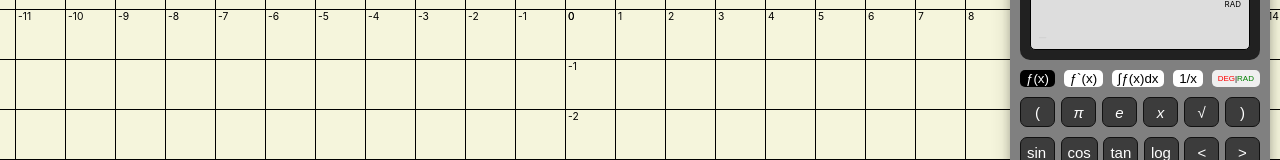
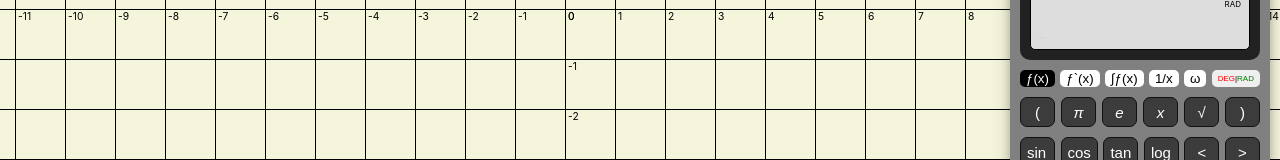
Before and after one commit to roybselim/lite-graf-v2, a React (Create React App) app: page / in a window 1280 px wide. Shown: the part 445-605 px from the top of the page. Built offline with nearby package versions, Linux system fonts and the light colour scheme.

Commit message:
added angular capabilities

```diff
--- a/src/App.css
+++ b/src/App.css
@@ -189,3 +189,10 @@
 	right: 0px;
 	width: 220px;
 }
+.equationContainer {
+	display: flex;
+	width: 100%;
+	overflow: hidden;
+	align-items: flex-end;
+	height: 30px;
+}
--- a/src/Calculator.tsx
+++ b/src/Calculator.tsx
@@ -1,26 +1,31 @@
+import './App.css';
+import useStore, { ICalculator } from './store';
 import { useEffect, useRef, useState } from 'react';
-import './App.css';
 import { getEquation, parseEquation, sanitize } from './helpers';
-import useStore, { ICalculator } from './store';
 
 interface ICalculatorProps {
 	calculator: ICalculator;
 }
 
 const Calculator = (_props: ICalculatorProps) => {
-	const [pressed, setPressed] = useState(false);
-	const [position, setPosition] = useState({ x: 0, y: 0 });
+	const { calculator } = _props;
+	const ref = useRef<any>(null);
 	const [ans, setAns] = useState('');
-	const ref = useRef<any>(null);
 	const [caret, setCaret] = useState(0);
 	const [prevEq, setPrevEq] = useState('');
+	const [pressed, setPressed] = useState(false);
 	const [inverse, setInverse] = useState(false);
 	const [answerMode, setAnswerMode] = useState(false);
-	const { calculator } = _props;
+	const [position, setPosition] = useState({ x: 0, y: 0 });
 
-	const { removeCalculator, editCalculator, tutorial, setTutorial } = useStore(
-		(state) => state
-	);
+	const {
+		removeCalculator,
+		editCalculator,
+		tutorial,
+		setTutorial,
+		angular,
+		setAngular,
+	} = useStore((state) => state);
 	const { equation = [], color, graphType, useDegrees, id } = calculator;
 
 	// Monitor changes to position state and update DOM
@@ -65,7 +70,7 @@ const Calculator = (_props: ICalculatorProps) => {
 			const equationStr = equation.join('');
 			const preEquation = useDegrees
 				? equationStr.replace(
-						/(?<=(sin\(|cos\(|tan\(|sin|cos|tan))\d+/g,
+						/(?<=(sin\(|cos\(|tan\(|sin|cos|tan).*)\d+/g,
 						(val) => (parseInt(val) * (Math.PI / 180)).toString()
 				  )
 				: equationStr;
@@ -142,13 +147,9 @@ const Calculator = (_props: ICalculatorProps) => {
 							</span>
 						</div>
 						<div
+							className="equationContainer"
 							style={{
-								display: 'flex',
-								width: '100%',
-								overflow: 'hidden',
 								justifyContent: answerMode ? 'flex-end' : 'flex-start',
-								alignItems: 'flex-end',
-								height: '30px',
 							}}
 						>
 							{equation.map((eq, ndx) => (
@@ -177,7 +178,7 @@ const Calculator = (_props: ICalculatorProps) => {
 					{[
 						{ Equation: 'ƒ(x)' },
 						{ Differentiate: 'ƒ`(x)' },
-						{ Integrate: '∫ƒ(x)dx' },
+						{ Integrate: '∫ƒ(x)' },
 					].map((val: any) => {
 						const type = Object.keys(val)[0];
 						return (
@@ -210,6 +211,17 @@ const Calculator = (_props: ICalculatorProps) => {
 						1/x
 					</button>
 					<button
+						style={{
+							backgroundColor: angular ? 'black' : 'white',
+							color: angular ? 'white' : 'black',
+						}}
+						className="operation"
+						onClick={() => setAngular(!angular)}
+					>
+						ω
+					</button>
+					<button
+						disabled={angular}
 						style={{
 							fontSize: '8px',
 						}}
--- a/src/Graph.tsx
+++ b/src/Graph.tsx
@@ -20,8 +20,9 @@ function Graph(_props: IGraphProps) {
 		verticalShift,
 		setVerticalShift,
 		setHorizontalShift,
+		angular,
 	} = useStore((state) => state);
-
+	const useAngular = angular ? Math.PI : 1;
 	const { width, height } = useWindowDimensions();
 	const verticalCenter = (width + horizontalShift) / 2;
 	const horizontalCenter = (height - verticalShift) / 2;
@@ -37,7 +38,7 @@ function Graph(_props: IGraphProps) {
 	const getEquation = (equation: any, point: number, useDegrees: boolean) => {
 		const preEquation = useDegrees
 			? equation.replace(
-					/(?<=(sin\(|cos\(|tan\(|sin|cos|tan))x/g,
+					/(?<=(sin\(|cos\(|tan\(|sin|cos|tan).*)x/g,
 					`(${((point / unitSize) * (Math.PI / 180)).toString()})`
 			  )
 			: equation;
@@ -75,19 +76,19 @@ function Graph(_props: IGraphProps) {
 		setTooltipX(event.screenX);
 		setTooltipY(event.screenY);
 		setValueY(y);
-		setValueX(x);
+		setValueX(`${x}${useAngular > 1 ? 'π' : ''}`);
 	};
 
 	const generateGridsCoordinatesPoints = () => {
 		let contents: any = [];
-		const remainder_x = verticalCenter % unitSize;
+		const remainder_x = (verticalCenter / useAngular) % unitSize;
 		const remainder_y = horizontalCenter % unitSize;
 		const biggerValue = Math.max(width, height);
 		for (let i = 0; i < biggerValue; i++) {
-			if (Math.abs(i - remainder_x) % unitSize < 1) {
+			if (Math.abs(i / useAngular - remainder_x) % unitSize < 1 / useAngular) {
 				contents.push(
 					<div
-						key={`${Math.random() * Date.now()}`}
+						key={`${i}-verticalGrid-${useAngular ? 'angular' : ''}`}
 						className="absBlack verticalGrid"
 						style={{
 							left: `${i}px`,
@@ -96,7 +97,7 @@ function Graph(_props: IGraphProps) {
 				);
 				contents.push(
 					<div
-						key={`${Math.random() * Date.now()}`}
+						key={`${i}-verticalCoordinate-${useAngular ? 'angular' : ''}`}
 						className="coordinate"
 						style={{
 							left: `${i + 3}px`,
@@ -104,14 +105,16 @@ function Graph(_props: IGraphProps) {
 							fontSize: 8 * Math.E ** (0.005 * unitSize),
 						}}
 					>
-						{-Math.round((verticalCenter - i) / unitSize).toFixed(0)}
+						{`${-Math.round(
+							(verticalCenter - i) / useAngular / unitSize
+						).toFixed(0)}${useAngular > 1 ? 'π' : ''}`}
 					</div>
 				);
 			}
 			if (Math.abs(i - remainder_y) % unitSize < 1 && i < height) {
 				contents.push(
 					<div
-						key={`${Math.random() * Date.now()}`}
+						key={`${i}-horizontal`}
 						className="absBlack horizontalGrid"
 						style={{
 							top: `${i - 1}px`,
@@ -120,7 +123,7 @@ function Graph(_props: IGraphProps) {
 				);
 				contents.push(
 					<div
-						key={`${Math.random() * Date.now()}`}
+						key={`${i}-horizontalCoordinate`}
 						className="coordinate"
 						style={{
 							left: `${verticalCenter + 3}px`,
@@ -165,7 +168,7 @@ function Graph(_props: IGraphProps) {
 										valueAtPoint / unitSize -
 										(horizontalCenter + verticalShift) / unitSize
 									).toFixed(2),
-									((i - verticalCenter) / unitSize).toFixed(2)
+									((i - verticalCenter) / useAngular / unitSize).toFixed(2)
 								);
 							}}
 							onMouseOut={() => {
--- a/src/store.ts
+++ b/src/store.ts
@@ -24,6 +24,8 @@ export interface IStore {
 	setVerticalShift: (val: number) => void;
 	tutorial: number;
 	setTutorial: (val: number) => void;
+	angular: boolean;
+	setAngular: (val: boolean) => void;
 }
 
 const useStore = create<IStore>((set) => ({
@@ -79,6 +81,15 @@ const useStore = create<IStore>((set) => ({
 	setVerticalShift: (val: number) => set(() => ({ verticalShift: val })),
 	tutorial: 0,
 	setTutorial: (val: number) => set(() => ({ tutorial: val })),
+	angular: false,
+	setAngular: (val: boolean) =>
+		set((state) => ({
+			angular: val,
+			calculators: state.calculators.map((calc) => ({
+				...calc,
+				...{ useDegrees: false },
+			})),
+		})),
 }));
 
 export default useStore;
```
